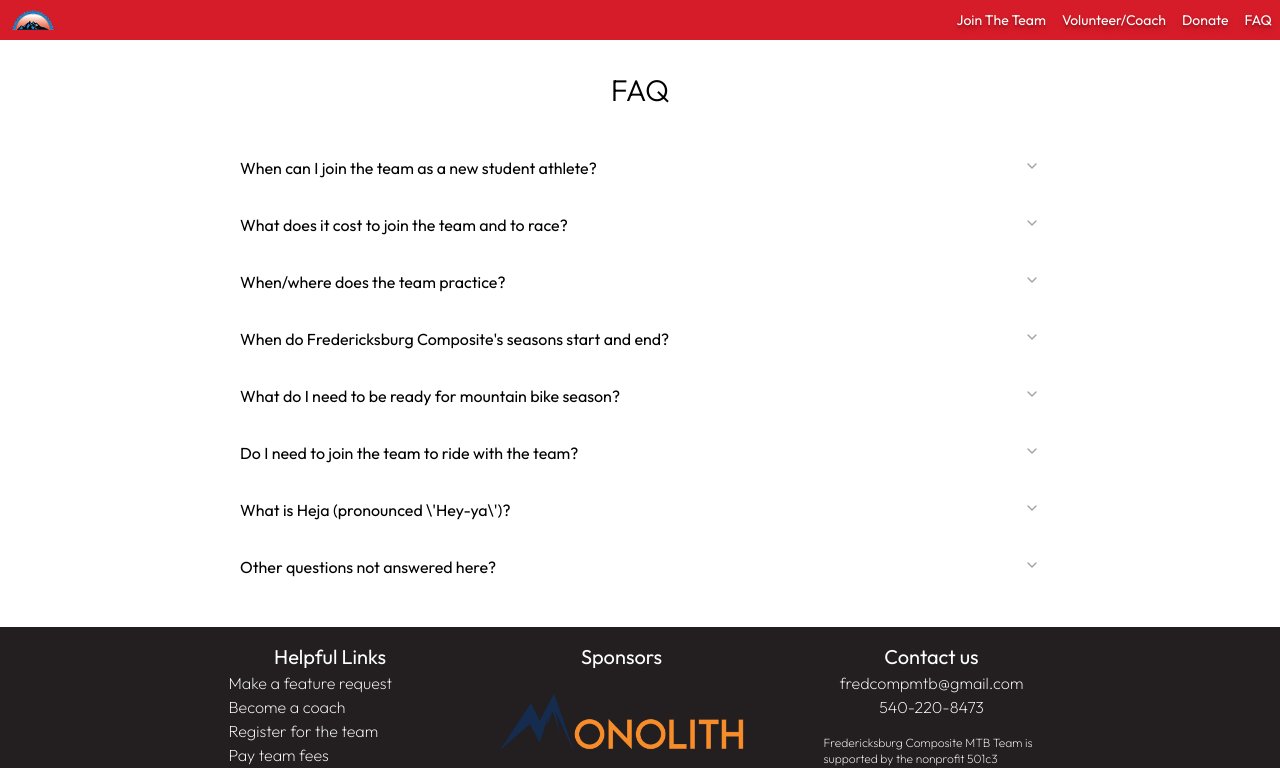
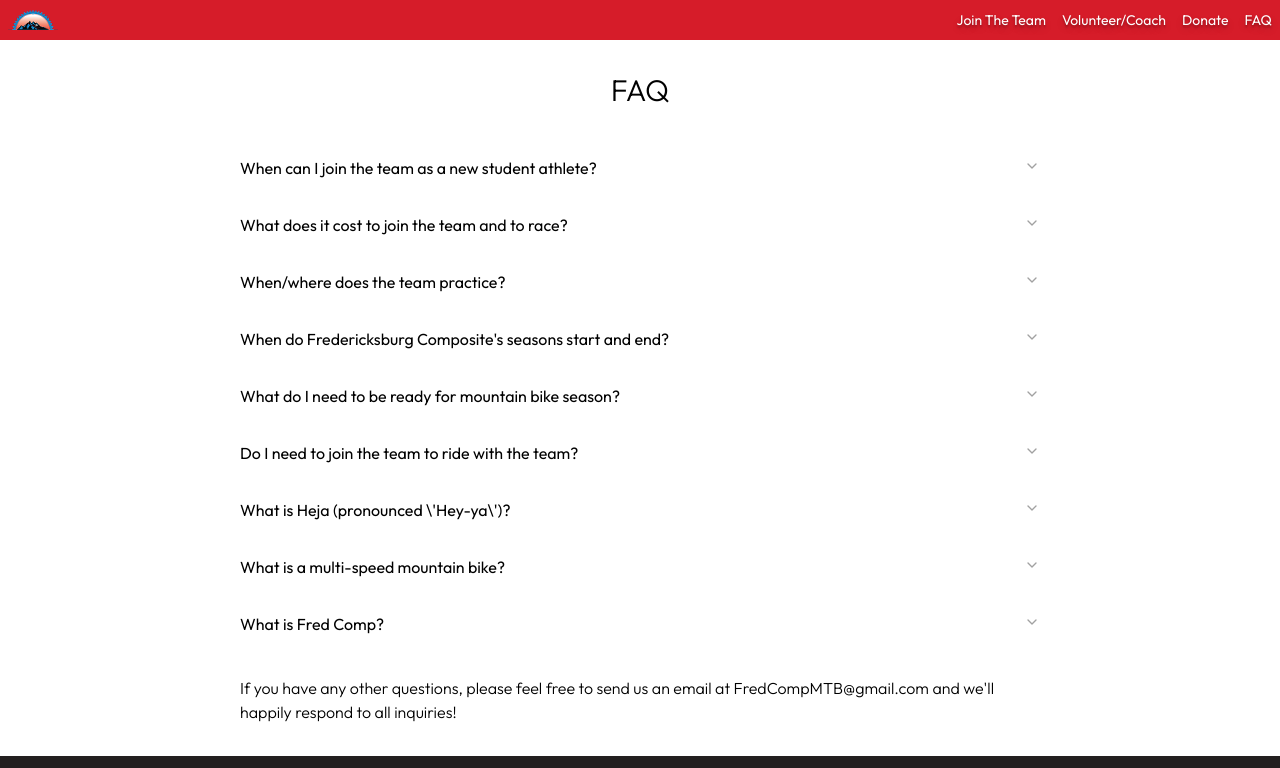
Before and after one commit to kurealnum/fredcomp-website, a Next.js app: page /faq in a window 1280 px wide. Shown: the top 768 px of the page. Built offline with nearby package versions, Linux system fonts and the light colour scheme.

Commit message:
feat: Added two questions to FAQ

```diff
--- a/src/app/faq/page.tsx
+++ b/src/app/faq/page.tsx
@@ -128,13 +128,26 @@ export default function Page() {
         </CustomAccordionItem>
         <CustomAccordionItem
           id="8"
-          trigger="Other questions not answered here?"
+          trigger="What is a multi-speed mountain bike?"
         >
-          Send us an email at{" "}
-          <a href="mailto:fredcompmtb@gmail.com">FredCompMTB@gmail.com</a> and
-          we&apos;ll be happy to respond to all inquiries!
+          <p>
+            A bicycle that has multiple gears, also known as a bike with the
+            ability to shift. The majority of mountain bikes have gears. If
+            you&apos;re still confused, stand behind your bike and look towards
+            the handlebars. Then, look down at the right side of the rear wheel
+            (this is called the drive side!). If there are multiple gears, you
+            have a multi-speed bike!
+          </p>
+        </CustomAccordionItem>
+        <CustomAccordionItem id="9" trigger="What is Fred Comp?">
+          <p>Fred Comp is the abbreivation for Fredericksburg Composite.</p>
         </CustomAccordionItem>
       </Accordion>
+      <p className="text-md mt-6 font-light">
+        If you have any other questions, please feel free to send us an email at{" "}
+        <a href="mailto:fredcompmtb@gmail.com">FredCompMTB@gmail.com</a> and
+        we&apos;ll happily respond to all inquiries!
+      </p>
     </div>
   );
 }
```
